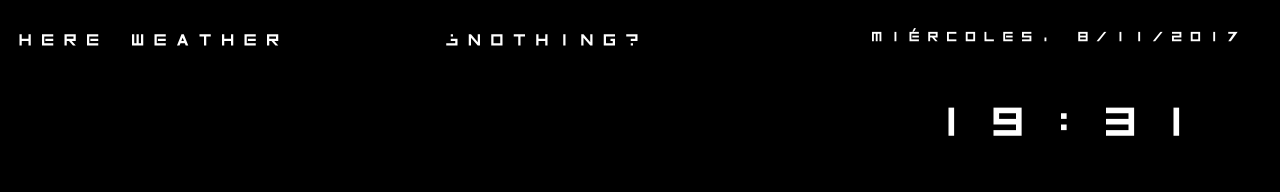
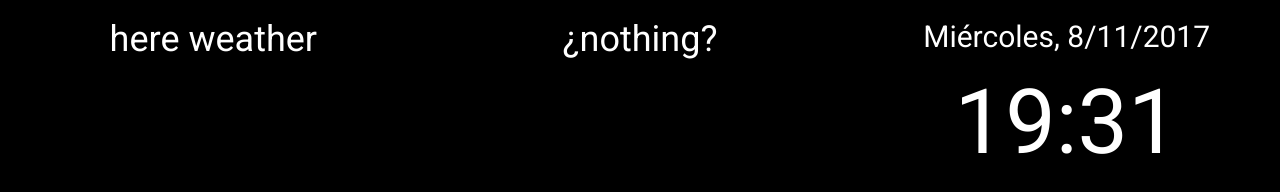
Before and after one commit to aribs/smart-mirror, a website: page index.html in a window 1280 px wide. Drawn offline with nearby package versions, Linux system fonts and the light colour scheme.

Commit message:
change font to roboto

```diff
--- a/css/style.css
+++ b/css/style.css
@@ -1,11 +1,14 @@
 @font-face {
-    font-family: spaceFont;
-    src: url(../fonts/InversionzUnboxed.otf);
+    font-family: 'Roboto', sans-serif;
 }
 body {
 	background-color: black ;
 	color: white ;
-	font-family: spaceFont;
+	font-family: Roboto;
+	text-align: center;
+}
+h2 {
+	text-align: center;
 }
 /*CLOCK STYLE*/
 #clock{
--- a/index.html
+++ b/index.html
@@ -2,6 +2,7 @@
 	<head>
 		<meta charset="UTF-8">
         <title>Smart Mirror</title>
+        <link href="https://fonts.googleapis.com/css?family=Roboto" rel="stylesheet">
         <link href="https://maxcdn.bootstrapcdn.com/font-awesome/4.7.0/css/font-awesome.min.css" rel="stylesheet" integrity="sha384-wvfXpqpZZVQGK6TAh5PVlGOfQNHSoD2xbE+QkPxCAFlNEevoEH3Sl0sibVcOQVnN" crossorigin="anonymous">
         <link href="https://maxcdn.bootstrapcdn.com/bootstrap/3.3.7/css/bootstrap.min.css" rel="stylesheet" integrity="sha384-BVYiiSIFeK1dGmJRAkycuHAHRg32OmUcww7on3RYdg4Va+PmSTsz/K68vbdEjh4u" crossorigin="anonymous">
 
@@ -20,7 +21,7 @@
                 </div>
                 <div class="col-sm-4 col-md-4" ng-init="getDate()">
                     <h2>{{dateSpanish}}</h2>
-                    <h1 ng-init="updateClock()" id="clock">a{{hour}}</h1>
+                    <h1 ng-init="updateClock()" id="clock"></h1>
                 </div>
             </div>
         </div>
```
Also changed, not shown: fonts/InversionzUnboxed.otf (deleted), fonts/InversionzUnboxedItalic.otf (deleted), 1 other file.
